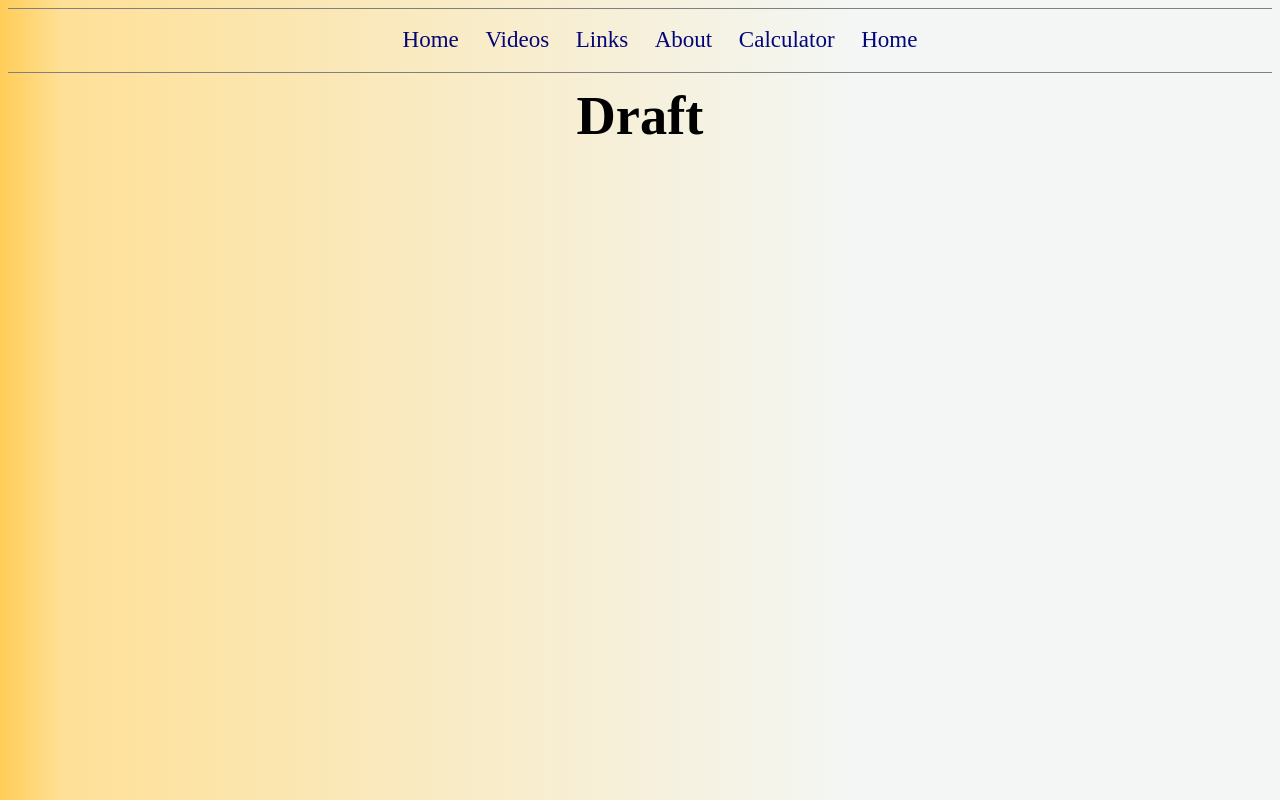
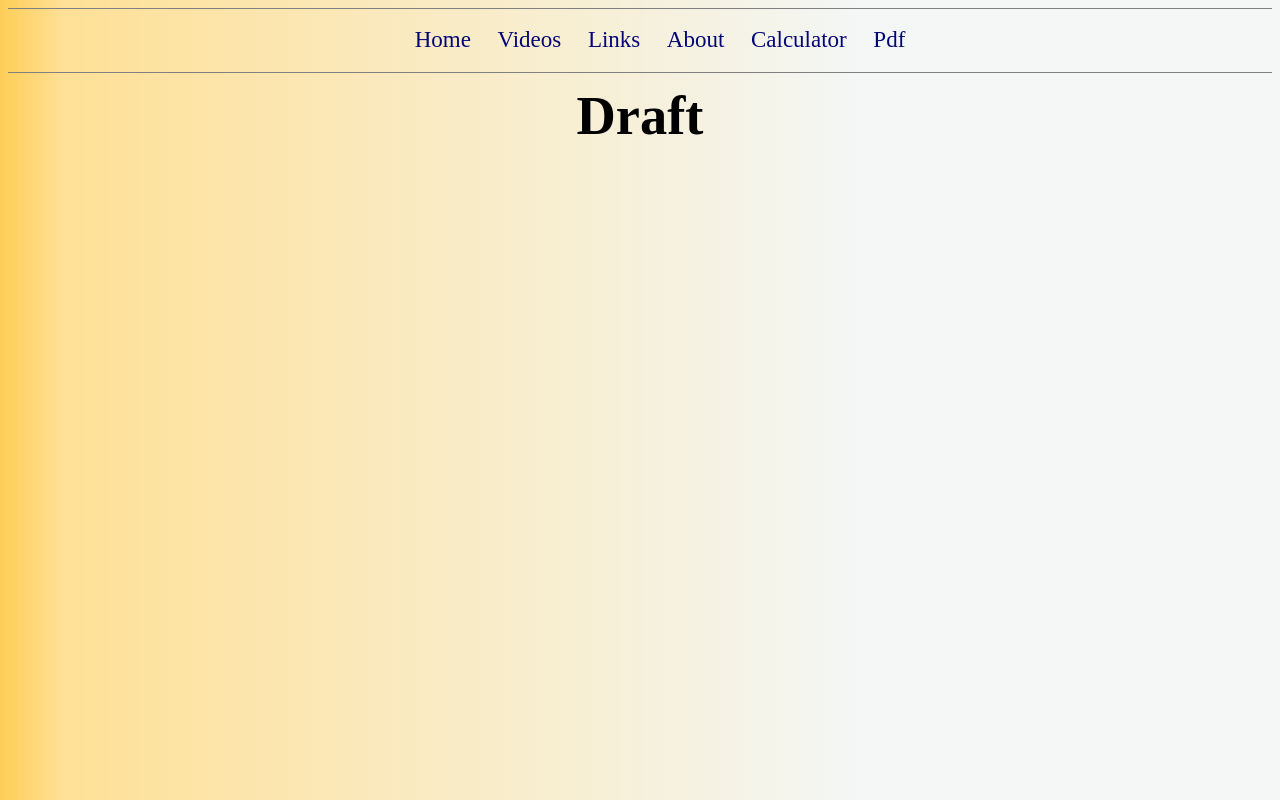
Before and after one commit to loathsock/loathsock.github.io, a plain HTML site: page index.html in a window 1280 px wide. Drawn offline with Linux system fonts and the light colour scheme; a web font is replaced by a local one.

Commit message:
update home!

```diff
--- a/index.html
+++ b/index.html
@@ -25,7 +25,7 @@
      <li> <a href="https://loathsock.github.io./link/link.html" title="links">Links</a> </li>
     <li>  <a href="https://www.allaboutlean.com/wp-content/uploads/2019/07/Dead-End-Crop.jpg" title="About">About</a> </li>
     <li> <a href="https://loathsock.github.io./calc/index.html" title="Calculator">Calculator</a>  </li>
-    <li> <a href="https://loathsock.github.io/js.pdf/Eloquent_JavaScript_small.pdf" title="Home" class>Home</a> </li>
+    <li> <a href="https://loathsock.github.io/js.pdf/Eloquent_JavaScript_small.pdf" title="Home" class>Pdf</a> </li>
   </ul>
 
     </div>
```
